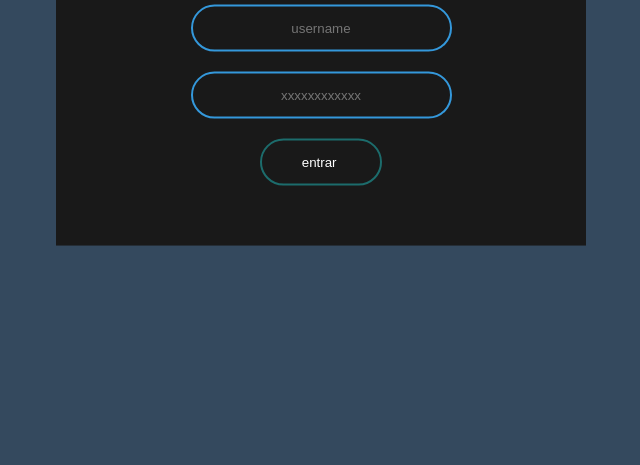
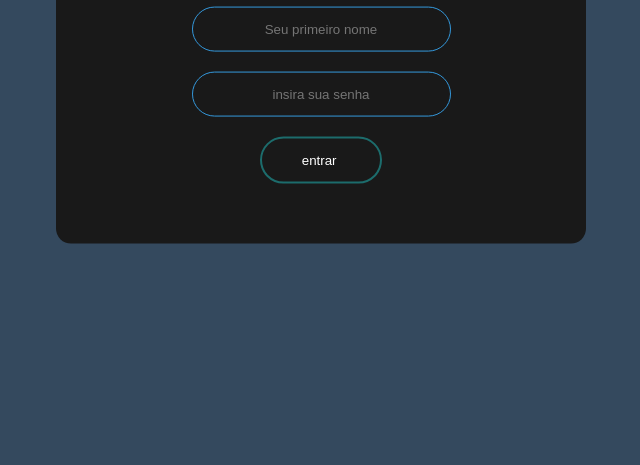
Before and after one commit to Cleber-0101/Modulo-CSS, a plain HTML site: page exercicio-recriando site/tela-login.html in a window 1280 px wide. Shown: the part 335-800 px from the top of the page, without its empty margins (319-959 px from the left). Drawn offline with Linux system fonts and the light colour scheme.

Commit message:
Projeto tela de login-1

```diff
--- a/exercicio-recriando site/tela-login.css
+++ b/exercicio-recriando site/tela-login.css
@@ -14,6 +14,7 @@ body {
   transform: translate(-50%, -50%);
   background: #191919;
   text-align: center;
+  border-radius: 15px;
 }
 
 .box h1 {
@@ -29,11 +30,11 @@ body {
   display: block;
   margin: 20px auto;
   text-align: center;
-  border: 2px solid #3498db;
+  border: 1px solid #3498db;
   padding: 14px 40px;
   outline: none;
   color: white;
-  transition: 0.25s;
+  transition: 0.15s;
   border-radius: 24px;
   cursor: pointer;
 }
--- a/exercicio-recriando site/tela-login.html
+++ b/exercicio-recriando site/tela-login.html
@@ -11,12 +11,12 @@
     <form class="box" action="index.html" method="post">
       <h1>login</h1>
 
-      <input type="text" name="text" placeholder="username" />
+      <input type="text" name="text" placeholder="Seu primeiro nome" />
       <input
         type="password"
         name="password"
         id="password"
-        placeholder="xxxxxxxxxxxx"
+        placeholder="insira sua senha"
       />
       <input type="button" value="entrar " />
     </form>
```
